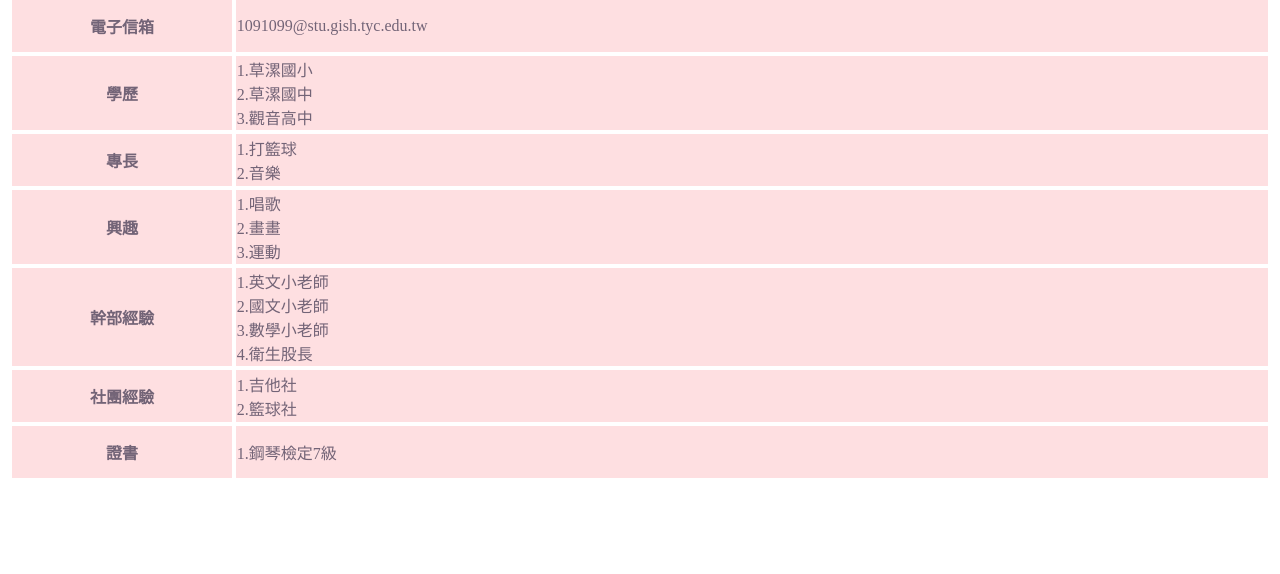
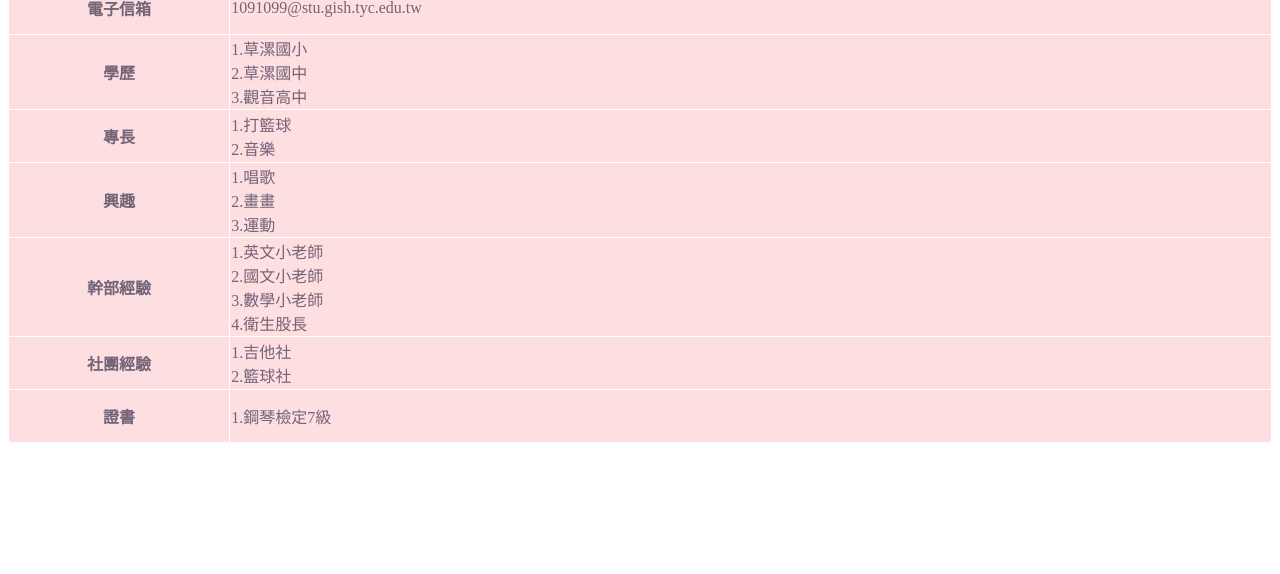
Before and after one commit to 1091099/autobiography, a plain HTML site: page index.html in a window 1280 px wide. Shown: the part 226-800 px from the top of the page. Drawn offline with Linux system fonts and the light colour scheme.

Commit message:
practice

```diff
--- a/index.html
+++ b/index.html
@@ -8,83 +8,101 @@
       th,
       td {
         border: 1px solid white;
-    order-collapse: collapse;
+        border-collapse: collapse;
       }
 
       th,
       td {
-    background-color: #FEDFE1
+        background-color: #fedfe1;
       }
 
       th,
       td {
-    color: #736477
+        color: #736477;
       }
-  .text1{background-color:#C89DA8}
+      .text1 {
+        background-color: #c89da8;
+      }
     </style>
   </head>
 
-<table border="1" style="width:100%">
-
   <body>
+    <table border="1" style="width: 100%">
+      <tbody>
         <tr>
-    <th colspan='10'>簡歷表</th>
+          <th colspan="10">簡歷表</th>
         </tr>
         <tr>
-    <th class="text1" style="height:30px">姓名</th>
+          <th class="text1" style="height: 30px">姓名</th>
           <td colspan="7">葉翔渝</td>
-    <th class="text1" rowspan="4" colspan="3"><img width="150" style="" src="https://lh3.googleusercontent.com/u/0/drive-viewer/AAOQEOQOHsiL671TJdSCvsLSaZibhmqILJvDaDnnhgRxFO_HtWJFF73paJEEdiN3n0icCothPMAFIrCPuZgpA-ZwAaCeqTI6jw=w2880-h1464" /></th>
+          <th class="text1" rowspan="4" colspan="3">
+            <img
+              width="150"
+              style=""
+              src="https://lh3.googleusercontent.com/u/0/drive-viewer/AAOQEOQOHsiL671TJdSCvsLSaZibhmqILJvDaDnnhgRxFO_HtWJFF73paJEEdiN3n0icCothPMAFIrCPuZgpA-ZwAaCeqTI6jw=w2880-h1464"
+            />
+          </th>
         </tr>
         <tr>
-    <th class="text1" style="height:30px">出生日期</th>
-    <td style="height:30px" colspan="3">93/11/15</td>
+          <th class="text1" style="height: 30px">出生日期</th>
+          <td style="height: 30px" colspan="3">93/11/15</td>
           <th class="text1">性別</th>
           <td colspan="3">女</td>
         </tr>
         <tr>
-    <th class="text1" style="height:50px">籍貫/出生地</th>
+          <th class="text1" style="height: 50px">籍貫/出生地</th>
           <td colspan="3">台灣 桃園市</td>
           <th class="text1">聯絡電話</th>
           <td colspan="3">0911967932</td>
         </tr>
         <tr>
-    <th style="height:50px">通訊地址</th>
-    <td  colspan="7">桃園市觀音區草新里五福街80巷85號</td>
+          <th style="height: 50px">通訊地址</th>
+          <td colspan="7">桃園市觀音區草新里五福街80巷85號</td>
         </tr>
 
         <tr>
-    <th style="height:50px">電子信箱</th>
+          <th style="height: 50px">電子信箱</th>
           <td colspan="8">1091099@stu.gish.tyc.edu.tw</td>
         </tr>
 
         <tr>
-    <th style="height:50px">學歷</th>
-    <td colspan="10">1.草漯國小<br>2.草漯國中<br>3.觀音高中
+          <th style="height: 50px">學歷</th>
+          <td colspan="10">1.草漯國小<br />2.草漯國中<br />3.觀音高中</td>
+        </tr>
+        <tr>
+          <th style="height: 50px">專長</th>
+          <td colspan="8">
+            1.打籃球<br />
+            2.音樂
           </td>
         </tr>
         <tr>
-    <th  style="height:50px">專長</th>
-    <td colspan="8">1.打籃球<br> 2.音樂
+          <th style="height: 50px">興趣</th>
+          <td colspan="8">1.唱歌<br />2.畫畫<br />3.運動</td>
+        </tr>
+
+        <tr>
+          <th style="height: 50px">幹部經驗</th>
+          <td colspan="8">
+            1.英文小老師<br />
+            2.國文小老師<br />
+            3.數學小老師<br />
+            4.衛生股長<br />
           </td>
+        </tr>
+
         <tr>
-    <th style="height:50px">興趣</th>
-    <td colspan="8">1.唱歌<br>2.畫畫<br>3.運動
+          <th style="height: 50px">社團經驗</th>
+          <td colspan="8">
+            1.吉他社<br />
+            2.籃球社<br />
+          </td>
         </tr>
         <tr>
-    <th style="height:50px">幹部經驗</th>
-    <td colspan="8">1.英文小老師<br> 2.國文小老師<br> 3.數學小老師<br> 4.衛生股長<br>
+          <th style="height: 50px">證書</th>
+          <td colspan="8">1.鋼琴檢定7級</td>
         </tr>
-  <tr>
-    <th style="height:50px">社團經驗</th>
-    <td colspan="8">1.吉他社<br> 2.籃球社<br> </td>
-  </tr>
-  <tr>
-    <th style="height:50px">證書</th>
-    <td colspan="8">1.鋼琴檢定7級
-  </tr>
-  <tr>
-
+      </tbody>
     </table>
-
   </body>
 </html>
```
Also changed, not shown: biography.html (+11 -14 lines). Lines whose indentation alone changed are shown as unchanged.
